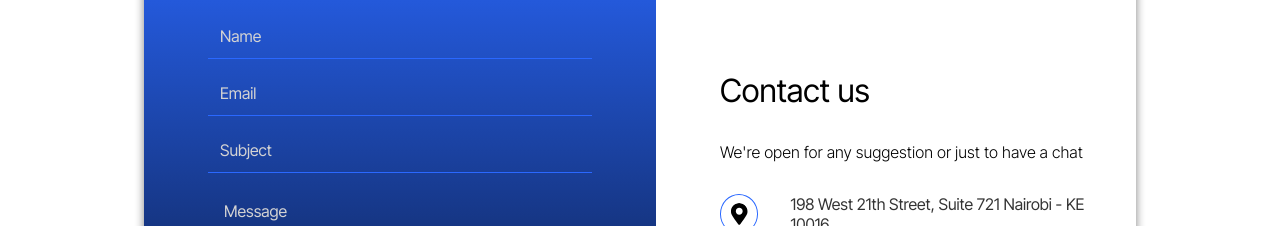
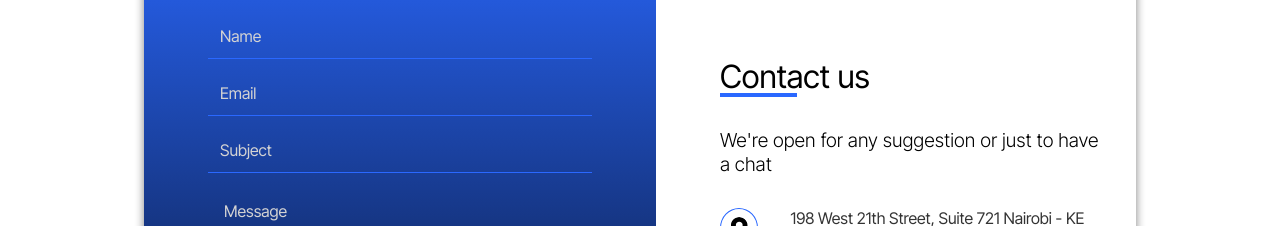
Before and after one commit to octocatblain/codsoft, a React (Create React App) app in the folder jobsearch/: page /contact in a window 1280 px wide. Shown: the part 185-411 px from the top of the page. Built offline with nearby package versions, Linux system fonts and the light colour scheme.

Commit message:
feat: add iframe

```diff
--- a/jobsearch/src/Pages/Contact/Contact.css
+++ b/jobsearch/src/Pages/Contact/Contact.css
@@ -78,10 +78,22 @@
 
         .contact_info_title {
             font-size: 2rem;
+            position: relative;
+        }
+
+        .contact_info_title::before {
+            position: absolute;
+            content: '';
+            height: 0.25rem;
+            width: 20%;
+            background: var(--secondary-clr-midblue);
+            left: 0;
+            bottom: -0.0625rem;
+            color: var(--secondary-clr-midblue);
         }
 
         >.text {
-            font-size: 1rem;
+            font-size: 1.2rem;
         }
 
         .contact_info_content {
@@ -96,8 +108,6 @@
                 align-items: center;
 
                 >.icon {
-                    /* padding: 1rem; */
-                    /* font-size: 2rem; */
                     width: 2.5rem;
                     height: 2.5rem;
                     padding: .5rem;
@@ -107,10 +117,20 @@
                     border: 1px solid var(--secondary-clr-midblue);
                 }
 
-                >span{
+                >span {
                     color: rgb(0, 0, 0, 0.8);
                 }
             }
         }
     }
 }
+
+.contact_map {
+    height: 50dvh;
+    width: 100%;
+
+    iframe {
+        height: 600px;
+        width: 100%;
+    }
+}
--- a/jobsearch/src/Pages/Contact/Contact.jsx
+++ b/jobsearch/src/Pages/Contact/Contact.jsx
@@ -47,7 +47,7 @@ const Contact = () => {
         </div>
 
         <div className="contact map">
-
+          <iframe src="https://www.google.com/maps/embed?pb=!1m18!1m12!1m3!1d7977.5847538491325!2d36.81116789159048!3d-1.2993677447531362!2m3!1f0!2f0!3f0!3m2!1i1024!2i768!4f13.1!3m3!1m2!1s0x182f10e7afcbe647%3A0x8c73172faa633890!2sUpper%20Hill%2C%20Nairobi!5e0!3m2!1sen!2ske!4v1707918761554!5m2!1sen!2ske"  allowfullscreen="" loading="lazy" referrerpolicy="no-referrer-when-downgrade"></iframe>
         </div>
       </div>
 
```
